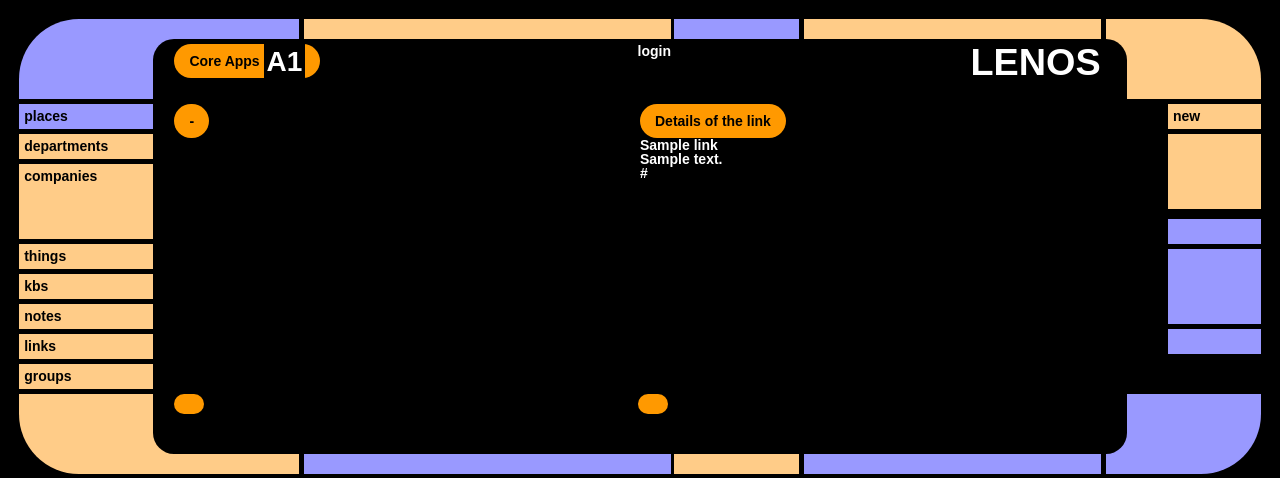
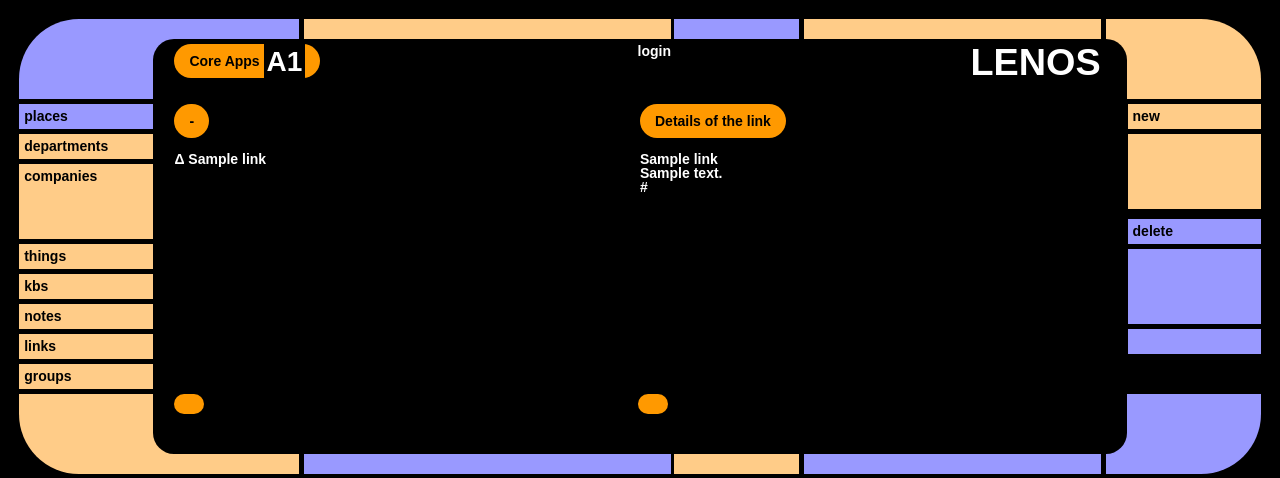
Before and after one commit to markleno73/degree, a Django app: page /coreapps/link/1/detail in a window 1280 px wide. Shown: the top 478 px of the page. Run offline with Django 3.2, Linux system fonts and the light colour scheme; tables that the repository leaves empty hold one stand-in row (values such as "Sample post").

Commit message:
modified the link html pages and views in order to account for the deletion of items and rework the edit of them.

```diff
--- a/coreapps/templates/coreapps/link.html
+++ b/coreapps/templates/coreapps/link.html
@@ -11,8 +11,15 @@
                 <ul>
                     <li><a href="">{{ message }}</a></li>
                     {% for link in all_links %}
-                        <li><a href="/coreapps/link/{{ link.id }}/detail" class="lcars-white-color">&Delta;</a>
-                            <a href="{{ link.urly }}" target="blank" class="lcars-white-color">{{ link }}</a> </li>
+                    <li>
+                        <form id="myform" method="post" action="{% url 'coreapps:link_form' %}">
+                            {% csrf_token %}
+                            <input type="hidden" name="task" value="edit">
+                            <input type="hidden" name="link_id" value="{{ link.id }}">
+                            <a href="#" onclick="myform.submit();return false;" class="lcars-white-color">&Delta;</a>
+                            <a href="{{ link.urly }}" target="blank" class="lcars-white-color">{{ link }}</a>
+                        </form>
+                    </li>
                     {% endfor %}
                 </ul>
             {% else %}
--- a/coreapps/templates/coreapps/link_detail.html
+++ b/coreapps/templates/coreapps/link_detail.html
@@ -6,16 +6,18 @@
         <div class="lcars-column u-1-2">
         {% block center-row-1-2 %}
             <a href="#" class="lcars-button radius">-</a>
-            {% if place %}
-                <ul>
-                    <li><a href="" class="lcars-white-color">{{ place }}</a></li>
-                </ul>
-            {% endif %}
+            <br/>
+            {% for link in all_links %}
+            <br/>
+            <a href="/coreapps/link/{{ link.id }}/detail" class="lcars-white-color">&Delta;</a>
+            <a href="{{ link.urly }}" target="blank" class="lcars-white-color">{{ link }}</a>
+            {% endfor %}
         {% endblock %}
         </div>
         <div class="lcars-column u-1-2">
         {% block center-row-2-2 %}
             <a href="#" class="lcars-button radius">Details of the link</a>
+            <br/><br/>
             {% if link %}
                 <ul>
                     <li><a href="" class="lcars-white-color">{{ link.name }}</a></li>
@@ -28,3 +30,20 @@
     {% endblock %}
     </div>
 {% endblock %}
+
+{% block right %}
+<ul class="lcars-menu right">
+    <li class="lcars-tan-bg"><a href="{% url 'coreapps:link_form' %}">new</a></li>
+    <li class="lcars-tan-bg tall large-gap"></li>
+    <li class="lcars-blue-bg">
+        <form id="myform" method="post" action="{% url 'coreapps:link_form' %}">
+            {% csrf_token %}
+            <input type="hidden" name="task" value="delete">
+            <input type="hidden" name="link_id" value="{{ link.id }}">
+            <a href="#" onclick="myform.submit();return false;">delete</a>
+        </form>
+    </li>
+    <li class="lcars-blue-bg tall"></li>
+    <li class="lcars-blue-bg"></li>
+</ul>
+{% endblock %}
--- a/coreapps/templates/coreapps/link_form.html
+++ b/coreapps/templates/coreapps/link_form.html
@@ -10,6 +10,10 @@
             {% if message %}
                 <ul>
                     <li><a href="" class="lcars-color white">{{ message }}</a></li>
+                    {% for link in all_links %}
+                    <li><a href="/coreapps/link/{{ link.id }}/detail" class="lcars-white-color">&Delta;</a>
+                        <a href="{{ link.urly }}" target="blank" class="lcars-white-color">{{ link }}</a></li>
+                    {% endfor %}
                 </ul>
             {% else %}
                 <p>No polls are available.</p>
@@ -23,6 +27,7 @@
                 {% csrf_token %}
                 {{ link_form_data }}
                 </table>
+                <input type="hidden" name="task" value="add">
                 <input type="submit" value="Submit"/>
             </form>
         {% endblock %}
--- a/coreapps/views.py
+++ b/coreapps/views.py
@@ -394,7 +394,6 @@ def note_detail(request, note_id):
 def links_home(request):
     output = "these are the 'links' to click click clickity"
     all_links = Link.objects.all()
-    print(all_links)
     context = {
         'message': output,
         'all_links': all_links,
@@ -404,16 +403,26 @@ def links_home(request):
 
 def link_form(request):
     output = "new link page"
+    all_links = Link.objects.all()
     # if this is a POST request we need to process the form data
     if request.method == 'POST':
         # create a form instance and populate it with the data from the request:
-        link_form_data = link_model_form(request.POST, request.FILES)
-        # check whether it's valid:
-        if link_form_data.is_valid():
-            # process the data in the form.cleaned_data as required.
-            # ...
-            link_form_data.save()
-            # examples are fun
+        print(request.POST)
+        if request.POST['task'] == 'delete':
+            this_link = Link.objects.get(id=request.POST['link_id'])
+            this_link.delete()
+        elif request.POST['task'] == 'edit':
+            this_link = Link.objects.get(id=request.POST['link_id'])
+            link_form_data = link_model_form(this_link)
+            return render(request, 'coreapps/link_form.html', context)
+        else:
+            link_form_data = link_model_form(request.POST, request.FILES)
+            # check whether it's valid:
+            if link_form_data.is_valid():
+                # process the data in the form.cleaned_data as required.
+                # ...
+                link_form_data.save()
+                # examples are fun
                 # subject = form.cleaned_data['subject']
                 # message = form.cleaned_data['message']
                 # sender = form.cleaned_data['sender']
@@ -424,13 +433,14 @@ def link_form(request):
                 #     recipients.append(sender)
                 #
                 # send_mail(subject, message, sender, recipients)
-            # redirect to a new URL:
-            return HttpResponseRedirect('/coreapps/links/')
+                # redirect to a new URL:
+        return HttpResponseRedirect('/coreapps/links/')
     else:
         link_form_data = link_model_form()
     context = {
         'message': output,
         'link_form_data': link_form_data,
+        'all_links': all_links,
     }
     return render(request, 'coreapps/link_form.html', context)
 
@@ -438,9 +448,14 @@ def link_form(request):
 def link_detail(request, link_id):
     try:
         this_link = Link.objects.get(pk=link_id)
+        all_links = Link.objects.all()
+        context = {
+            'all_links': all_links,
+            'link': this_link,
+        }
     except Link.DoesNotExist:
         raise Http404("Link does not exist")
-    return render(request, 'coreapps/link_detail.html', {'link': this_link})
+    return render(request, 'coreapps/link_detail.html', context)
 
 
 def groups_home(request):
```
